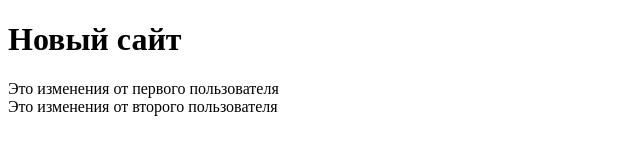
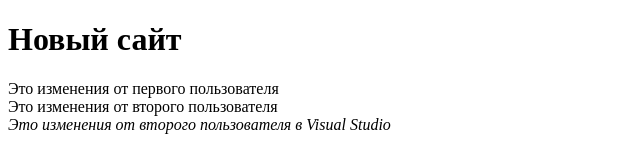
Before and after one commit to SU-Nesterenko/SiteProject, a plain HTML site: page index.htm in a window 1280 px wide. Shown: the whole page, without its empty margins (0-640 px from the left). Drawn offline with Linux system fonts and the light colour scheme.

Commit message:
Второй пользователь зафиксировал изменения из Visual Studio

```diff
--- a/index.htm
+++ b/index.htm
@@ -8,5 +8,6 @@
 		<div>Это изменения от первого пользователя</div>
 		<div>Это изменения от второго пользователя</div>
 
+        <i>Это изменения от второго пользователя в Visual Studio</i>
 	</body>
 </html>
```
